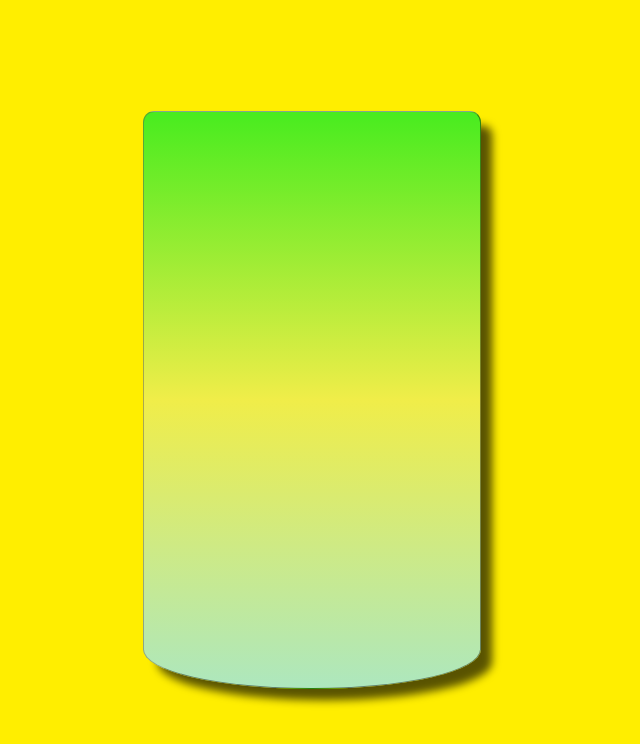
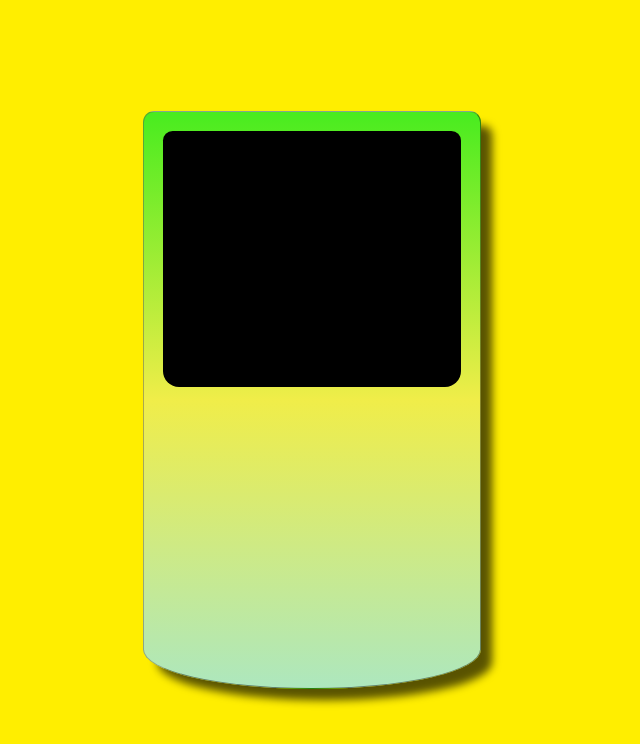
Before and after one commit to Achoay/VLFSTD2023Proyecto2, a plain HTML site: page index.html in a window 1280 px wide. Shown: the whole page, without its empty margins (328-968 px from the left). Drawn offline with Linux system fonts and the light colour scheme.

Commit message:
Añadadido bloque central de la pantalla

```diff
--- a/css/styles.css
+++ b/css/styles.css
@@ -22,3 +22,18 @@ body {
     border-top-right-radius: 2em;
     box-shadow: 0.8em 0.8em 0.5em -0.1em rgba(0, 0, 0, 0.65);
 }
+
+
+
+.top{
+    width: 18.6em;
+    height: 16em;
+    background-color: black;
+    margin: 1.2em 1.2em 0 1.2em;
+    border-radius: 0.6em 0.6em 1em 1em;
+}
+
+.borderTop{
+    width: 18.6em;
+    height: 2em;
+}
--- a/index.html
+++ b/index.html
@@ -12,7 +12,8 @@
 <body background="/imagenes/fondo Mario Bros.jpg" alt="imagen fondo">
 
     <div class="main" id="bloque">
-
+        <div class="top"></div>
+        <div class="borderTop"></div>
 
 
 
```
